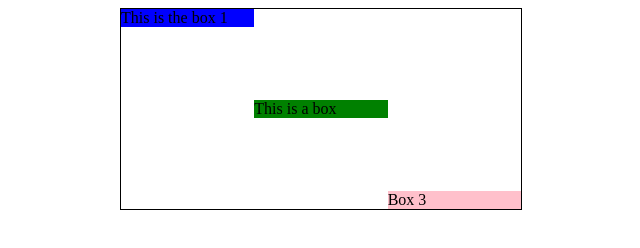
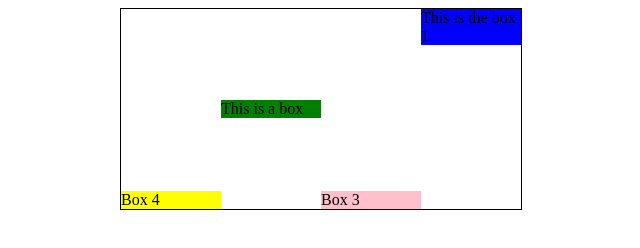
Before and after one commit to ghabrielv/learning-flexbox, a plain HTML site: page index.html in a window 1280 px wide. Shown: the whole page, without its empty margins (319-959 px from the left). Drawn offline with Linux system fonts and the light colour scheme.

Commit message:
Reorder flexible children with the property order

```diff
--- a/index.html
+++ b/index.html
@@ -20,6 +20,7 @@
 			background: blue;
 			align-self: flex-start;
 			flex: 1 1 0px; /* flex-grow flex-shrink flex-basis */
+			order: 1;
 		}
 		.box2 {
 			background: green;
@@ -27,11 +28,19 @@
 			clear: both; /* Ignore in the child */
 			vertical-align: bottom; /* Ignore in the child */
 			flex: 1 1 0px; /* flex-grow flex-shrink flex-basis */
+			order: 0;
 		}
 		.box3 {
 			background: pink;
 			align-self: flex-end;
 			flex: 1 1 0px; /* flex-grow flex-shrink flex-basis */
+			order: 0;
+		}
+		.box4 {
+			background: yellow;
+			align-self: flex-end;
+			flex: 1 1 0px; /* flex-grow flex-shrink flex-basis */
+			order: -1;
 		}
 	</style>
 </head>
@@ -40,6 +49,7 @@
 		<article class="box1">This is the box 1</article>
 		<article class="box2">This is a box</article>
 		<article class="box3">Box 3</article>
+		<article class="box4">Box 4</article>
 	</section>
 </body>
 </html>
```
